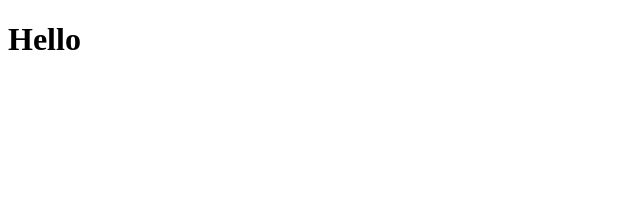
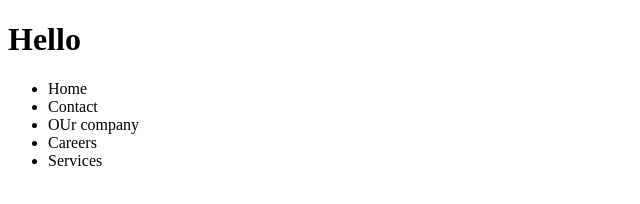
Before and after one commit to gosilver15/git-learn, a plain HTML site: page index.html in a window 1280 px wide. Shown: the whole page, without its empty margins (0-640 px from the left). Drawn offline with Linux system fonts and the light colour scheme.

Commit message:
added list items

```diff
--- a/index.html
+++ b/index.html
@@ -7,5 +7,12 @@
 </head>
 <body>
   <h1>Hello</h1>
+  <ul>
+    <li>Home</li>
+    <li>Contact</li>
+    <li>OUr company</li>
+    <li>Careers</li>
+    <li>Services</li>
+  </ul>
 </body>
 </html>
```
